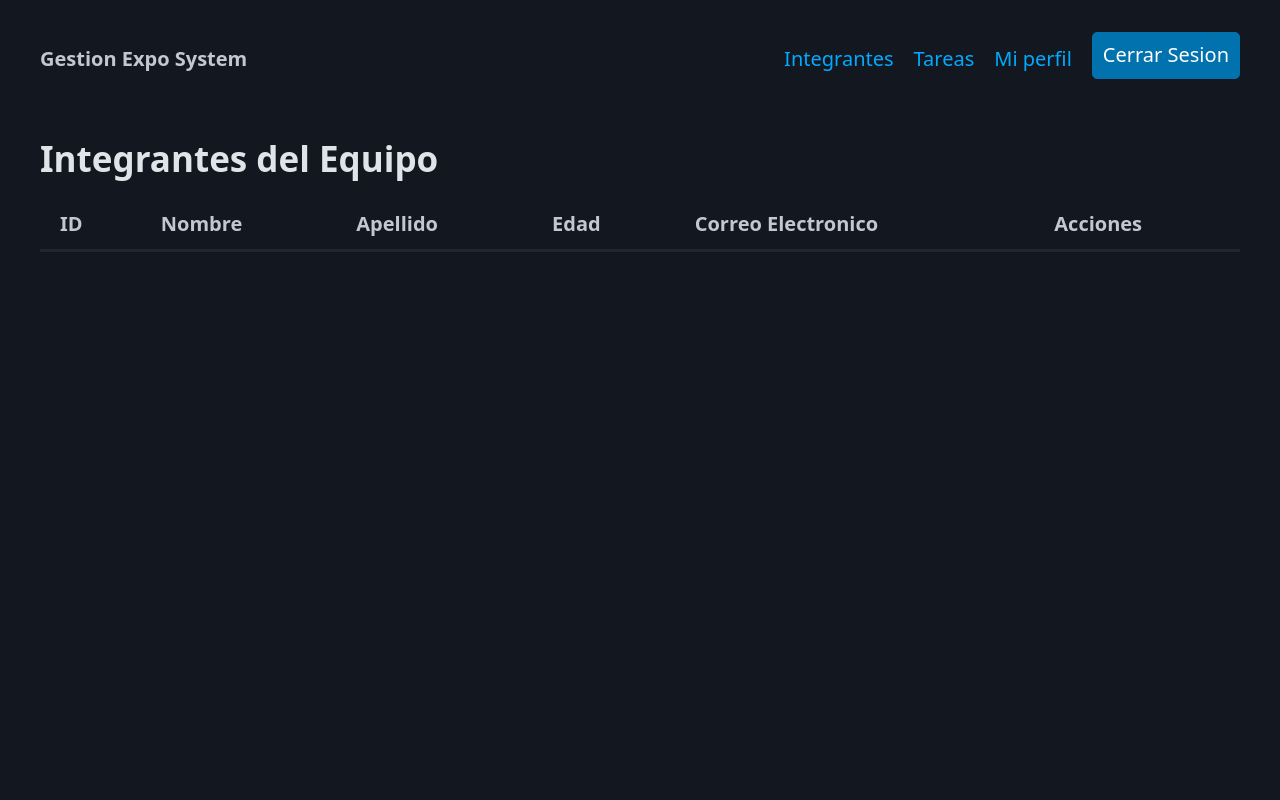
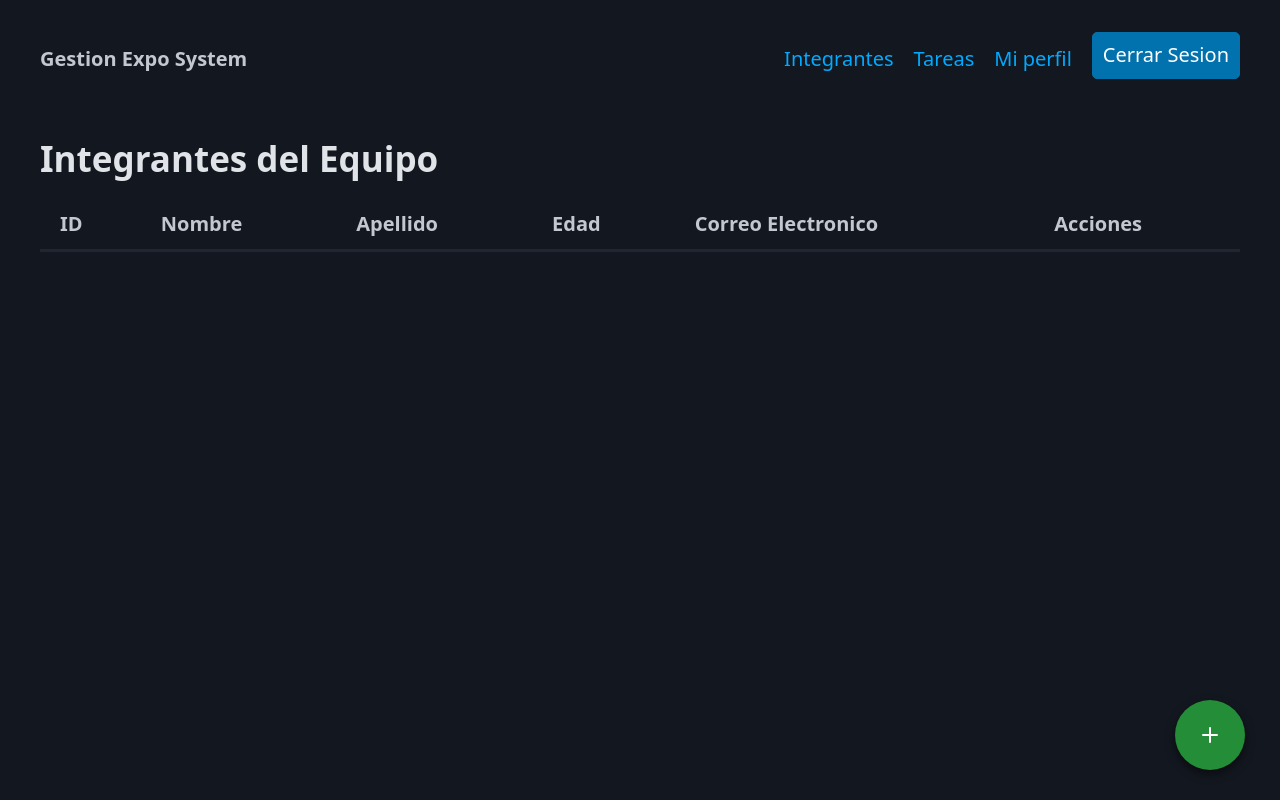
Before and after one commit to 20230301ok/fetchapi, a plain HTML site: page fetchApi2b - copia/index.html in a window 1280 px wide. Drawn offline with nearby package versions, Linux system fonts and the light colour scheme; no server answers.

Commit message:
boton agregado

```diff
--- /dev/null
+++ b/fetchApi2b - copia/css/style.css
@@ -0,0 +1,27 @@
+.add-button{
+    position: fixed; /*El boton queda encima del contenido, es decir es flotante*/
+
+    bottom: 30px; /*Separacion del boton con el borde interior :o*/
+
+    right: 35px; /*Separacion desde la derecha */
+
+    background-color: rgb(36, 141, 55);
+    border: none;
+    border-radius: 50%;
+    width: 70px;
+    height: 70px;
+    display: flex;
+
+    justify-content: center;
+
+    align-items: center;
+
+    box-shadow: 0 4px 10px rgba(0, 0, 0 , 0.5);
+
+    z-index: 1001; /*Para que el boton siempre quede encima de todo*/
+
+    transition: transform 0.4s; /*Tiempo del efecto :b*/
+}
+.add-button:hover{
+    transform: scale(1.1); /*Esto hace que el boton se haca 1.1 eveces mas grande*/
+}
--- a/fetchApi2b - copia/index.html
+++ b/fetchApi2b - copia/index.html
@@ -5,6 +5,7 @@
     <meta name="viewport" content="width=device-width, initial-scale=1.0">
     <title>Sistema de Gestion de Equipo Expo</title>
     <link rel="stylesheet"  href="https://cdn.jsdelivr.net/npm/@picocss/pico@2/css/pico.min.css">
+    <link rel="stylesheet" href="css/style.css">
 </head>
 <body>
     <header class="container">
@@ -40,7 +41,10 @@
             </tbody>
         </table>
     </main>
-
+    <!--Boton flotante para agregar registros-->
+    <button class="add-button" id="btnAbrirModal" title="Agregar Integrante">
+        <svg xmlns="http://www.w3.org/2000/svg" width="24" height="24" viewBox="0 0 24 24" fill="none" stroke="currentColor" stroke-width="2" stroke-linecap="round" stroke-linejoin="round" class="lucide lucide-plus-icon lucide-plus"><path d="M5 12h14"/><path d="M12 5v14"/></svg>
+    </button>
 
     <script src="js/script.js"></script>
 </body>
```
